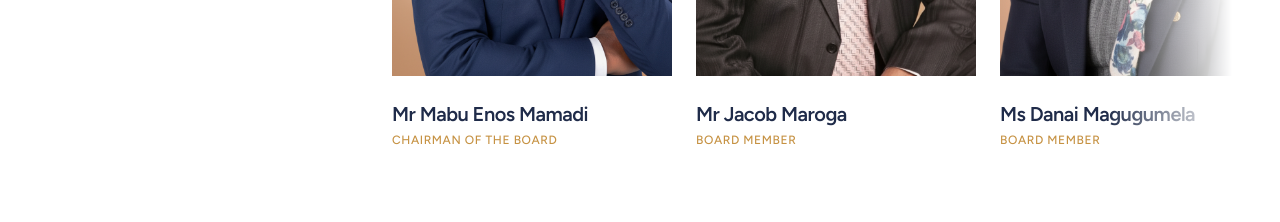
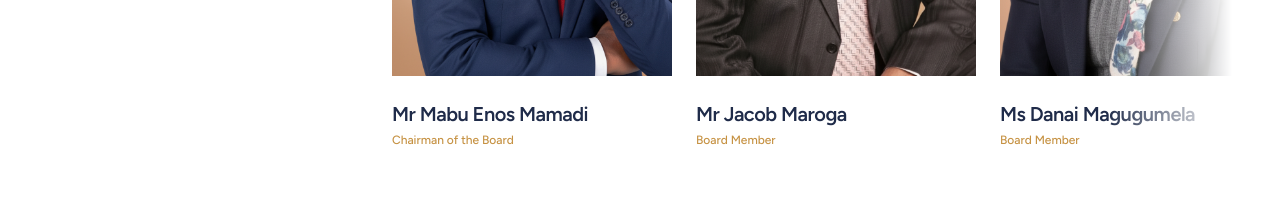
Before and after one commit to KeamoMichael/mamadi---company, a React (Vite) app: page / in a window 1280 px wide. Shown: the part 2420-2642 px from the top of the page. Built offline with nearby package versions, Linux system fonts and the light colour scheme.

Commit message:
Refine leadership ticker: use sentence case for roles and Figtree semibold for names

```diff
--- a/components/KeyPeople.tsx
+++ b/components/KeyPeople.tsx
@@ -134,7 +134,7 @@ export const KeyPeople: React.FC = () => {
 
                 <div className="flex flex-col gap-1">
                   <h3 className="text-xl font-semibold text-brand-blue tracking-tight">{person.name}</h3>
-                  <p className="text-xs text-brand-gold font-medium uppercase tracking-wider">{person.role}</p>
+                  <p className="text-xs text-brand-gold font-medium">{person.role}</p>
                 </div>
               </div>
             ))}
```
